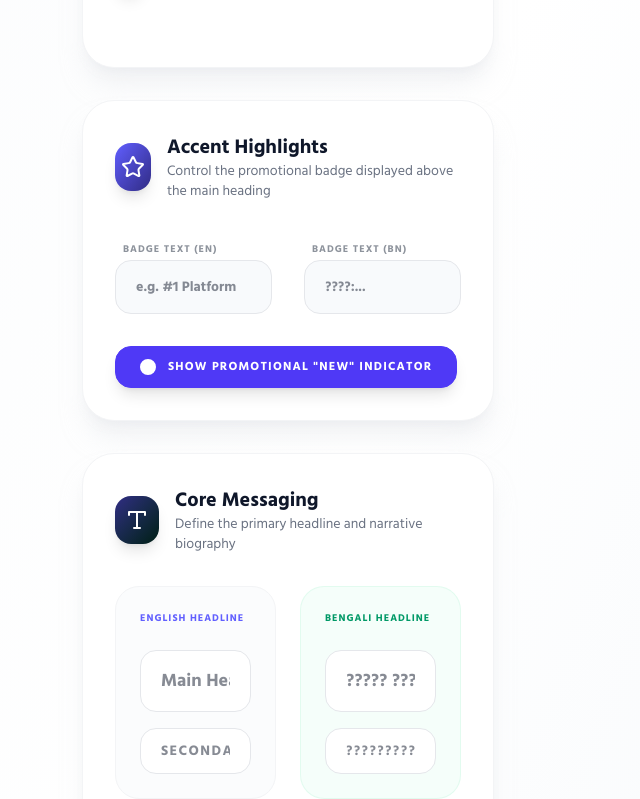
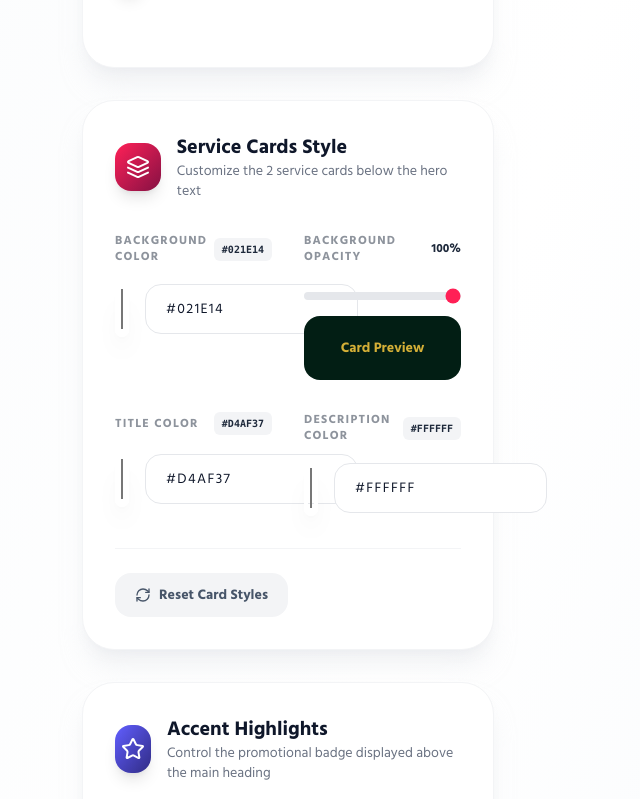
Before and after one commit to sakkib443/zayeduddin-melm, a Next.js app: page /dashboard/admin/design/home/hero in a window 1280 px wide. Shown: the part 1463-2262 px from the top of the page, without its empty margins (230-870 px from the left). Built offline with nearby package versions, Linux system fonts and the light colour scheme; no server answers; sample sign-in values are in the browser's storage.

Commit message:
Add hero card style customization - bg color, opacity, title & desc colors

```diff
--- a/src/app/(dashboardLayout)/dashboard/admin/design/home/hero/page.jsx
+++ b/src/app/(dashboardLayout)/dashboard/admin/design/home/hero/page.jsx
@@ -41,6 +41,12 @@ const HeroDesignPage = () => {
             blur: 4,
             offsetX: 0,
             offsetY: 2
+        },
+        cardStyle: {
+            bgColor: '#021E14',
+            bgOpacity: 1,
+            titleColor: '#D4AF37',
+            descColor: '#FFFFFF'
         }
     });
 
@@ -471,6 +477,93 @@ const HeroDesignPage = () => {
                         )}
                     </div>
 
+                    {/* Service Cards Style */}
+                    <div className={`p-8 rounded-[2rem] ${isDark ? 'bg-slate-800/50 border border-slate-700' : 'bg-white border border-gray-100 shadow-xl shadow-gray-200/50'}`}>
+                        <div className="flex items-center gap-4 mb-8">
+                            <div className="w-12 h-12 bg-gradient-to-br from-rose-500 to-pink-900 rounded-2xl flex items-center justify-center shadow-lg">
+                                <LuLayers className="text-white" size={24} />
+                            </div>
+                            <div>
+                                <h3 className={`text-xl font-bold ${isDark ? 'text-white' : 'text-gray-900'}`}>Service Cards Style</h3>
+                                <p className={`text-sm ${isDark ? 'text-gray-400' : 'text-gray-500'}`}>Customize the 2 service cards below the hero text</p>
+                            </div>
+                        </div>
+
+                        <div className="grid grid-cols-1 md:grid-cols-2 gap-8">
+                            {/* BG Color */}
+                            <div className="space-y-4">
+                                <div className="flex justify-between items-center">
+                                    <label className="text-xs font-black uppercase tracking-widest opacity-50">Background Color</label>
+                                    <div className="px-2 py-1 rounded-md bg-gray-100 dark:bg-slate-700 font-mono text-[10px] uppercase font-bold">{heroContent.cardStyle?.bgColor || '#021E14'}</div>
+                                </div>
+                                <div className="flex gap-4 items-center">
+                                    <input type="color" value={heroContent.cardStyle?.bgColor || '#021E14'} onChange={(e) => setHeroContent(prev => ({ ...prev, cardStyle: { ...prev.cardStyle, bgColor: e.target.value } }))} className="w-14 h-14 rounded-2xl cursor-pointer border-4 border-white shadow-xl hover:scale-105 transition-transform appearance-none bg-transparent" />
+                                    <input type="text" value={heroContent.cardStyle?.bgColor || '#021E14'} onChange={(e) => setHeroContent(prev => ({ ...prev, cardStyle: { ...prev.cardStyle, bgColor: e.target.value } }))} className={`flex-1 px-5 py-3.5 rounded-2xl border font-mono text-sm tracking-widest ${isDark ? 'bg-slate-700 border-slate-600 text-white' : 'bg-white border-gray-200 text-gray-900'}`} />
+                                </div>
+                            </div>
+
+                            {/* BG Opacity */}
+                            <div className="space-y-4">
+                                <div className="flex justify-between items-center">
+                                    <label className="text-xs font-black uppercase tracking-widest opacity-50">Background Opacity</label>
+                                    <span className="text-xs font-black">{Math.round((heroContent.cardStyle?.bgOpacity ?? 1) * 100)}%</span>
+                                </div>
+                                <input type="range" min="0" max="1" step="0.01" value={heroContent.cardStyle?.bgOpacity ?? 1} onChange={(e) => setHeroContent(prev => ({ ...prev, cardStyle: { ...prev.cardStyle, bgOpacity: parseFloat(e.target.value) } }))} className="w-full h-2 bg-gray-200 dark:bg-slate-700 rounded-full appearance-none cursor-pointer accent-rose-500" />
+                                <div
+                                    className="w-full h-16 rounded-2xl flex items-center justify-center text-sm font-bold transition-all"
+                                    style={{
+                                        backgroundColor: (() => {
+                                            const hex = heroContent.cardStyle?.bgColor || '#021E14';
+                                            const op = heroContent.cardStyle?.bgOpacity ?? 1;
+                                            if (!hex.startsWith('#')) return hex;
+                                            const r = parseInt(hex.slice(1,3),16);
+                                            const g = parseInt(hex.slice(3,5),16);
+                                            const b = parseInt(hex.slice(5,7),16);
+                                            return `rgba(${r},${g},${b},${op})`;
+                                        })(),
+                                        color: heroContent.cardStyle?.titleColor || '#D4AF37'
+                                    }}
+                                >
+                                    Card Preview
+                                </div>
+                            </div>
+
+                            {/* Title Color */}
+                            <div className="space-y-4">
+                                <div className="flex justify-between items-center">
+                                    <label className="text-xs font-black uppercase tracking-widest opacity-50">Title Color</label>
+                                    <div className="px-2 py-1 rounded-md bg-gray-100 dark:bg-slate-700 font-mono text-[10px] uppercase font-bold">{heroContent.cardStyle?.titleColor || '#D4AF37'}</div>
+                                </div>
+                                <div className="flex gap-4 items-center">
+                                    <input type="color" value={heroContent.cardStyle?.titleColor || '#D4AF37'} onChange={(e) => setHeroContent(prev => ({ ...prev, cardStyle: { ...prev.cardStyle, titleColor: e.target.value } }))} className="w-14 h-14 rounded-2xl cursor-pointer border-4 border-white shadow-xl hover:scale-105 transition-transform appearance-none bg-transparent" />
+                                    <input type="text" value={heroContent.cardStyle?.titleColor || '#D4AF37'} onChange={(e) => setHeroContent(prev => ({ ...prev, cardStyle: { ...prev.cardStyle, titleColor: e.target.value } }))} className={`flex-1 px-5 py-3.5 rounded-2xl border font-mono text-sm tracking-widest ${isDark ? 'bg-slate-700 border-slate-600 text-white' : 'bg-white border-gray-200 text-gray-900'}`} />
+                                </div>
+                            </div>
+
+                            {/* Desc Color */}
+                            <div className="space-y-4">
+                                <div className="flex justify-between items-center">
+                                    <label className="text-xs font-black uppercase tracking-widest opacity-50">Description Color</label>
+                                    <div className="px-2 py-1 rounded-md bg-gray-100 dark:bg-slate-700 font-mono text-[10px] uppercase font-bold">{heroContent.cardStyle?.descColor || '#FFFFFF'}</div>
+                                </div>
+                                <div className="flex gap-4 items-center">
+                                    <input type="color" value={heroContent.cardStyle?.descColor || '#FFFFFF'} onChange={(e) => setHeroContent(prev => ({ ...prev, cardStyle: { ...prev.cardStyle, descColor: e.target.value } }))} className="w-14 h-14 rounded-2xl cursor-pointer border-4 border-white shadow-xl hover:scale-105 transition-transform appearance-none bg-transparent" />
+                                    <input type="text" value={heroContent.cardStyle?.descColor || '#FFFFFF'} onChange={(e) => setHeroContent(prev => ({ ...prev, cardStyle: { ...prev.cardStyle, descColor: e.target.value } }))} className={`flex-1 px-5 py-3.5 rounded-2xl border font-mono text-sm tracking-widest ${isDark ? 'bg-slate-700 border-slate-600 text-white' : 'bg-white border-gray-200 text-gray-900'}`} />
+                                </div>
+                            </div>
+                        </div>
+
+                        <div className="mt-8 pt-6 border-t border-gray-100 dark:border-slate-700">
+                            <button
+                                onClick={() => setHeroContent(prev => ({ ...prev, cardStyle: { bgColor: '#021E14', bgOpacity: 1, titleColor: '#D4AF37', descColor: '#FFFFFF' } }))}
+                                className={`flex items-center gap-2 px-5 py-3 rounded-2xl text-sm font-bold transition-all ${isDark ? 'bg-slate-700 text-gray-300 hover:bg-slate-600' : 'bg-gray-100 text-gray-600 hover:bg-gray-200'}`}
+                            >
+                                <LuRefreshCw size={16} />
+                                Reset Card Styles
+                            </button>
+                        </div>
+                    </div>
+
                     {/* Floating Intelligence - Badge */}
                     <div className={`p-8 rounded-[2rem] ${isDark ? 'bg-slate-800/50 border border-slate-700' : 'bg-white border border-gray-100 shadow-xl shadow-gray-200/50'}`}>
                         <div className="flex items-center gap-4 mb-8">
--- a/src/components/Home/Hero.jsx
+++ b/src/components/Home/Hero.jsx
@@ -144,7 +144,24 @@ const Hero = ({ data }) => {
 
                 {/* Service Cards */}
                 <div className="grid md:grid-cols-2 gap-8 mt-12 px-4 max-w-5xl mx-auto">
-                    {cards.map((card, index) => (
+                    {cards.map((card, index) => {
+                        // Compute card background with opacity
+                        const cardBgColor = heroData?.cardStyle?.bgColor || colors.dark;
+                        const cardBgOpacity = heroData?.cardStyle?.bgOpacity ?? 1;
+                        // Convert hex + opacity to rgba
+                        const hexToRgba = (hex, opacity) => {
+                            const r = parseInt(hex.slice(1, 3), 16);
+                            const g = parseInt(hex.slice(3, 5), 16);
+                            const b = parseInt(hex.slice(5, 7), 16);
+                            return `rgba(${r},${g},${b},${opacity})`;
+                        };
+                        const cardBg = cardBgColor.startsWith('#')
+                            ? hexToRgba(cardBgColor, cardBgOpacity)
+                            : cardBgColor;
+                        const cardTitleColor = heroData?.cardStyle?.titleColor || colors.gold;
+                        const cardDescColor = heroData?.cardStyle?.descColor || colors.white;
+
+                        return (
                             <motion.div
                                 key={card.title}
                                 initial={{ opacity: 0, y: 50 }}
@@ -154,24 +171,25 @@ const Hero = ({ data }) => {
                                 <Link href={card.href} className="group block h-full">
                                     <div
                                         className="h-full p-10 md:p-14 rounded-3xl shadow-2xl transition-all duration-500 hover:scale-[1.02] hover:shadow-black/20 flex flex-col items-center justify-center text-center"
-                                    style={{ backgroundColor: colors.dark }}
+                                        style={{ backgroundColor: cardBg }}
                                     >
                                         <h3
-                                        className="text-3xl md:text-4xl font-bold mb-4 transition-colors group-hover:text-white"
-                                        style={{ color: colors.gold, fontFamily: 'var(--font-poppins)' }}
+                                            className="text-3xl md:text-4xl font-bold mb-4 transition-colors"
+                                            style={{ color: cardTitleColor, fontFamily: 'var(--font-poppins)' }}
                                         >
                                             {card.title}
                                         </h3>
                                         <p
                                             className="text-xs md:text-sm opacity-70 leading-relaxed font-light"
-                                        style={{ color: colors.white }}
+                                            style={{ color: cardDescColor }}
                                         >
                                             {card.description}
                                         </p>
                                     </div>
                                 </Link>
                             </motion.div>
-                    ))}
+                        );
+                    })}
                 </div>
             </div>
 
```
Lines whose indentation alone changed are shown as unchanged.
